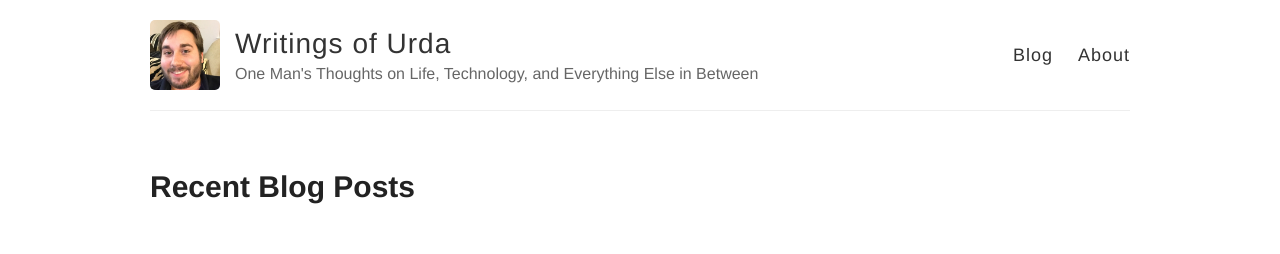
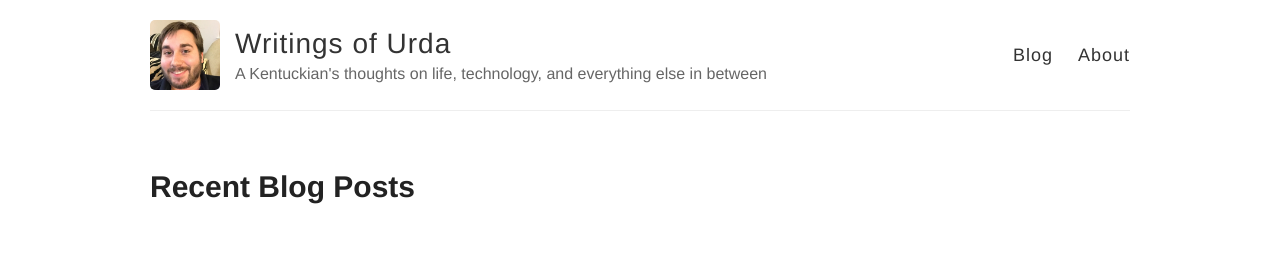
Before and after one commit to urda/website, a Jekyll site: the page built from index.html, in a window 1280 px wide. Shown: the top 254 px of the page. Built offline with Jekyll 4.4.1, drawn with Linux system fonts in a browser that asks for light colours; Markdown is read by kramdown in place of the engine named in the settings.

Commit message:
Description update

```diff
--- a/_config.yml
+++ b/_config.yml
@@ -9,7 +9,7 @@ paginate_path: "/blog/page/:num/"
 name: Writings of Urda
 
 # Short bio or description (displayed in the header)
-description: "One Man's Thoughts on Life, Technology, and Everything Else in Between"
+description: "A Kentuckian's thoughts on life, technology, and everything else in between"
 
 # URL of your avatar or profile pic (you could use your GitHub profile pic)
 avatar: /images/avatar-square.jpg
```
